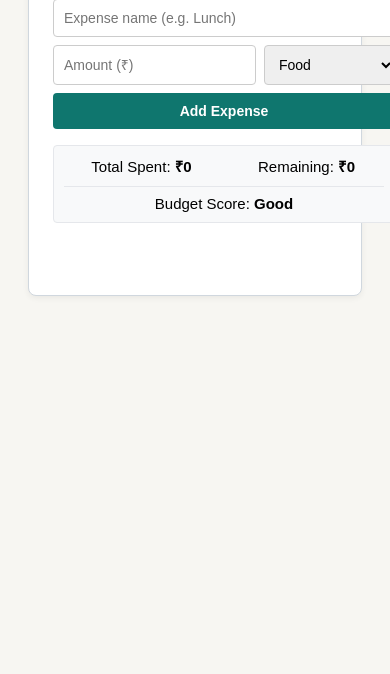
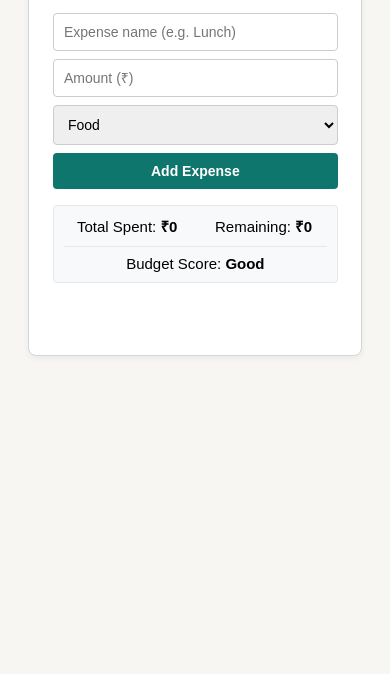
Before and after one commit to harshitraj0073-star/webdev-assignment, a plain HTML site: page index.html in a window 390 px wide. Shown: the part 170-844 px from the top of the page. Drawn offline with Linux system fonts and the light colour scheme.

Commit message:
Add responsive media query for mobile

```diff
--- a/style.css
+++ b/style.css
@@ -129,3 +129,13 @@ li {
 .delete-btn:hover {
     background-color: #b91c1c;
 }
+
+@media (max-width: 480px) {
+    form {
+        grid-template-columns: 1fr;
+    }
+
+    #title, form button {
+        grid-column: span 1;
+    }
+}
```
